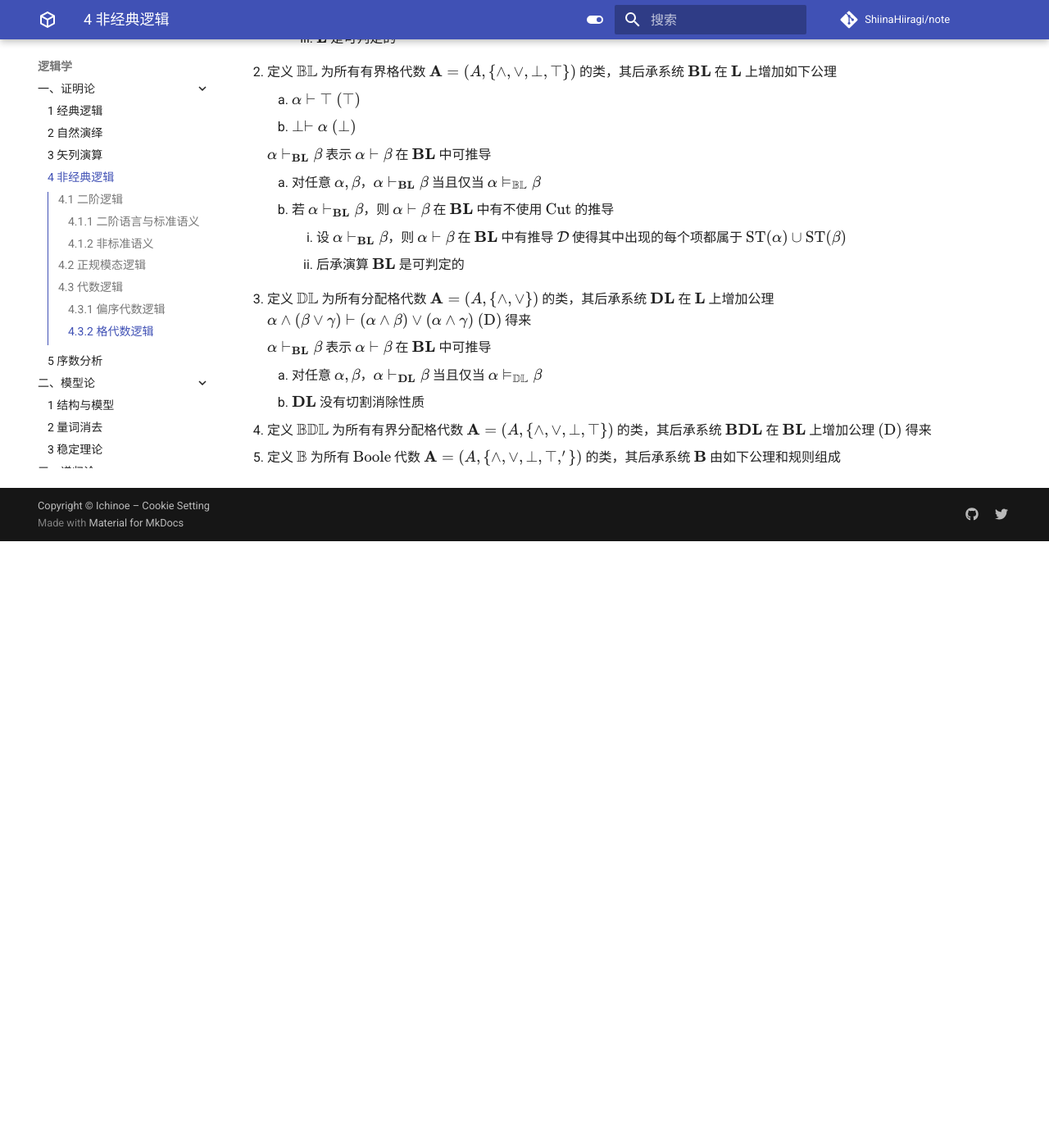
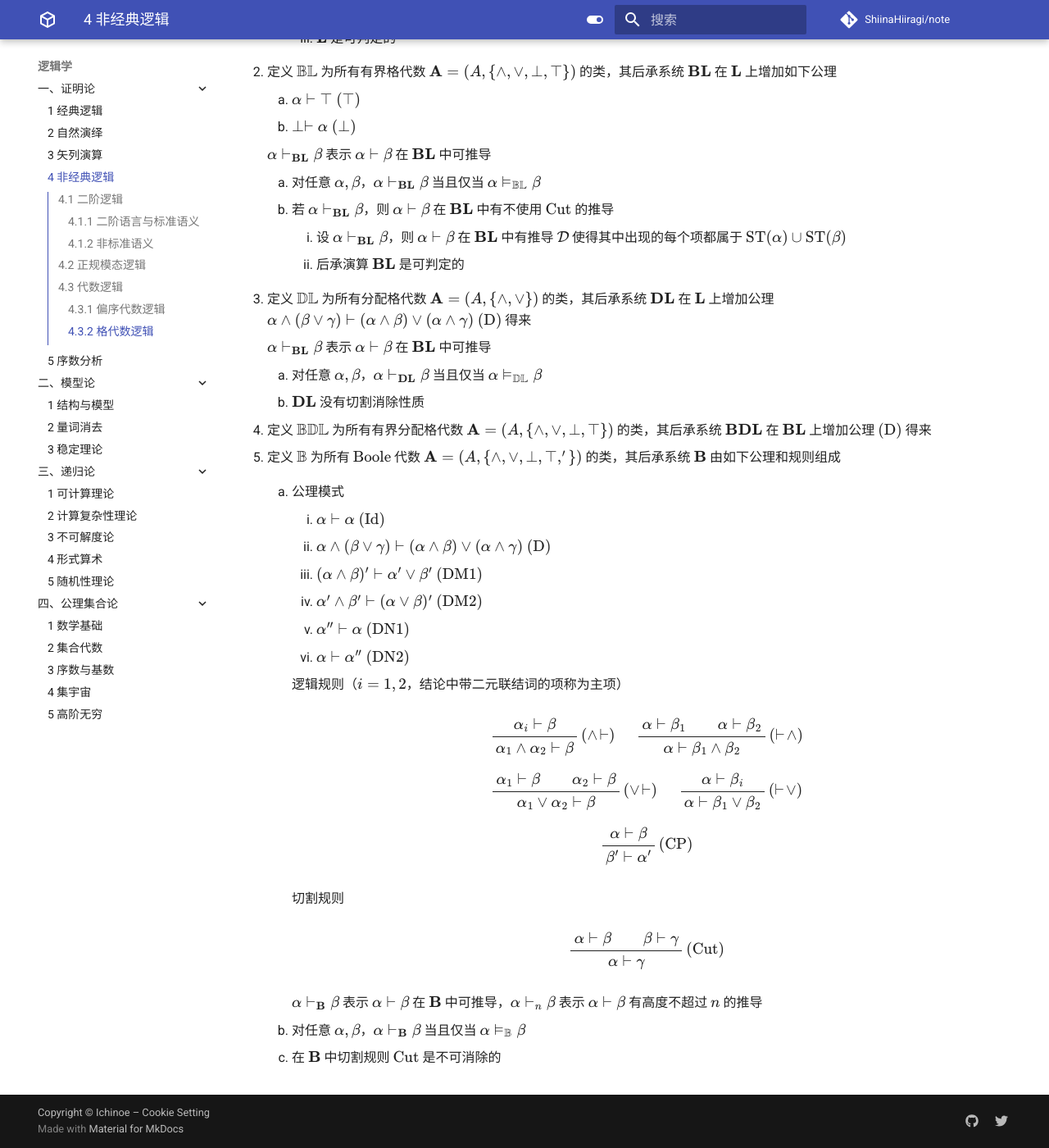
Before and after one commit to ShiinaHiiragi/note, an MkDocs documentation site: the page built from docs/logic/prf/ncl.md, in a window 1280 px wide and 1400 px high, scrolled down 13601 px. Shown: the whole window at 82% size. Built offline with MkDocs 1.6.1 and Material for MkDocs 9.7.7, drawn with Linux system fonts in a browser that asks for light colours; comment, search, counter and statistics services are not loaded; before the commit the page ends 14261 px from its top, so only the background shows below that.

Commit message:
finish prf

```diff
--- a/docs/logic/prf/ncl.md
+++ b/docs/logic/prf/ncl.md
@@ -645,3 +645,60 @@
 
 4. 定义 $\mathbb{BDL}$ 为所有有界分配格代数 $\mathbf{A} = (A, \{\wedge, \vee, \bot, \top\})$ 的类，其后承系统 $\mathbf{BDL}$ 在 $\mathbf{BL}$ 上增加公理 $(\text{D})$ 得来
 5. 定义 $\mathbb{B}$ 为所有 $\text{Boole}$ 代数 $\mathbf{A} = (A, \{\wedge, \vee, \bot, \top, '\})$ 的类，其后承系统 $\mathbf{B}$ 由如下公理和规则组成
+    1. 公理模式
+        1. $\alpha \vdash \alpha \ (\text{Id})$
+        2. $\alpha \wedge(\beta \vee \gamma) \vdash(\alpha \wedge \beta) \vee(\alpha \wedge \gamma) \ (\text{D})$
+        3. $(\alpha \wedge \beta)' \vdash \alpha' \vee \beta' \ (\text{DM1})$
+        4. $\alpha' \wedge \beta' \vdash (\alpha \vee \beta)' \ (\text{DM2})$
+        5. $\alpha'' \vdash \alpha \ (\text{DN1})$
+        6. $\alpha \vdash \alpha'' \ (\text{DN2})$
+
+        逻辑规则（$i = 1, 2$，结论中带二元联结词的项称为主项）
+
+        $$
+        \displaylines{
+            \begin{prooftree}
+            \AxiomC{$\alpha_{i} \vdash \beta$}
+            \RightLabel{ $(\wedge\!\vdash)$}
+            \UnaryInfC{$\alpha_{1} \wedge \alpha_{2} \vdash \beta$}
+            \end{prooftree} \quad
+            \begin{prooftree}
+            \AxiomC{$\alpha \vdash \beta_{1}$}
+            \AxiomC{$\alpha \vdash \beta_{2}$}
+            \RightLabel{ $(\vdash\!\wedge)$}
+            \BinaryInfC{$\alpha \vdash \beta_{1} \wedge \beta_{2}$}
+            \end{prooftree} \\[0.5em]
+            \begin{prooftree}
+            \AxiomC{$\alpha_{1} \vdash \beta$}
+            \AxiomC{$\alpha_{2} \vdash \beta$}
+            \RightLabel{ $(\vee\!\vdash)$}
+            \BinaryInfC{$\alpha_{1} \vee \alpha_{2} \vdash \beta$}
+            \end{prooftree} \quad
+            \begin{prooftree}
+            \AxiomC{$\alpha \vdash \beta_{i}$}
+            \RightLabel{ $(\vdash\!\vee)$}
+            \UnaryInfC{$\alpha \vdash \beta_{1} \vee \beta_{2}$}
+            \end{prooftree} \\[0.5em]
+            \begin{prooftree}
+            \AxiomC{$\alpha \vdash \beta$}
+            \RightLabel{ (CP)}
+            \UnaryInfC{$\beta' \vdash \alpha'$}
+            \end{prooftree}
+        }
+        $$
+
+        切割规则
+
+        $$
+        \begin{prooftree}
+        \AxiomC{$\alpha \vdash \beta$}
+        \AxiomC{$\beta \vdash \gamma$}
+        \RightLabel{ (Cut)}
+        \BinaryInfC{$\alpha \vdash \gamma$}
+        \end{prooftree}
+        $$
+
+        $\alpha \vdash_{\mathbf{B}} \beta$ 表示 $\alpha \vdash \beta$ 在 $\mathbf{B}$ 中可推导，$\alpha \vdash_{n} \beta$ 表示 $\alpha \vdash \beta$ 有高度不超过 $n$ 的推导
+
+    2. 对任意 $\alpha, \beta$，$\alpha \vdash_{\mathbf{B}} \beta$ 当且仅当 $\alpha \vDash_{\mathbb{B}} \beta$
+    3. 在 $\mathbf{B}$ 中切割规则 $\text{Cut}$ 是不可消除的
```
Also changed, not shown: docs/index.md (+1 -2 lines).
